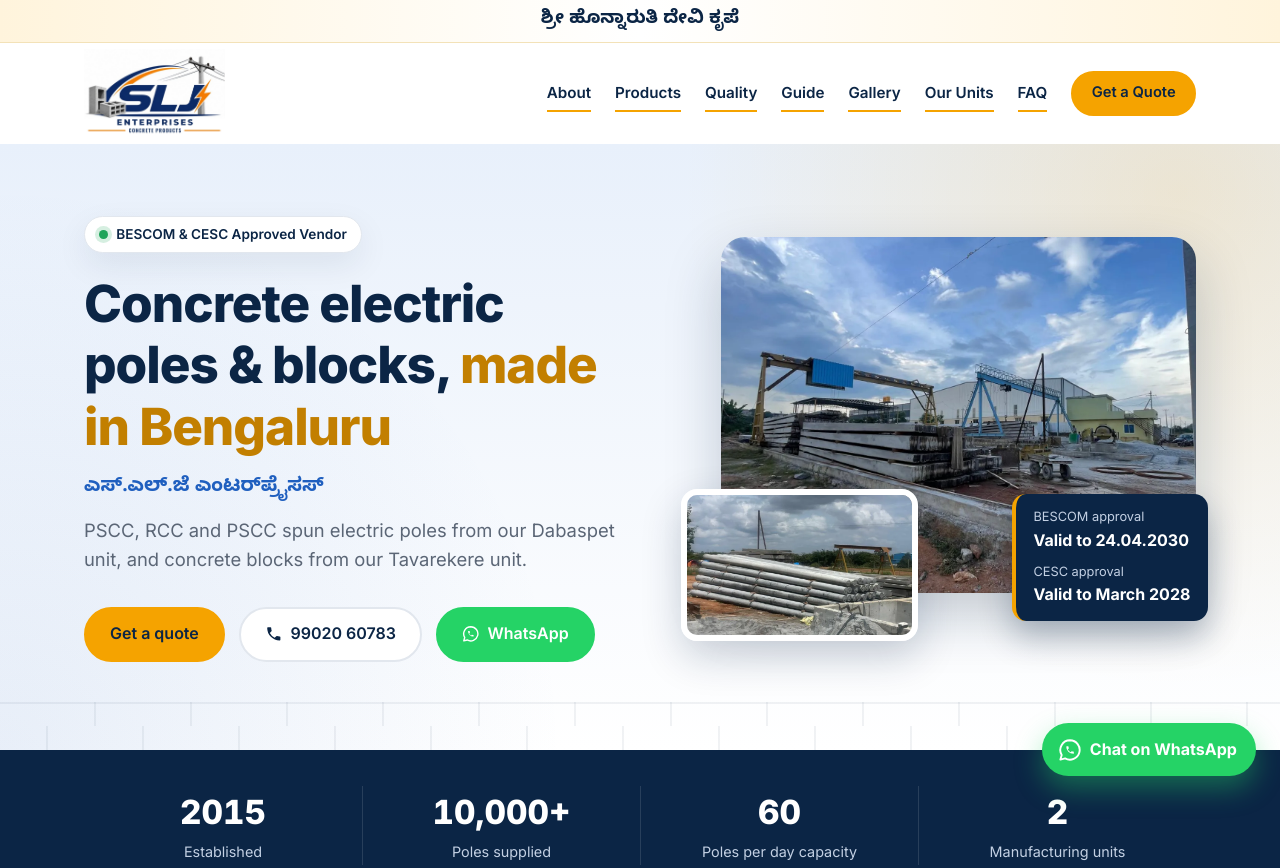
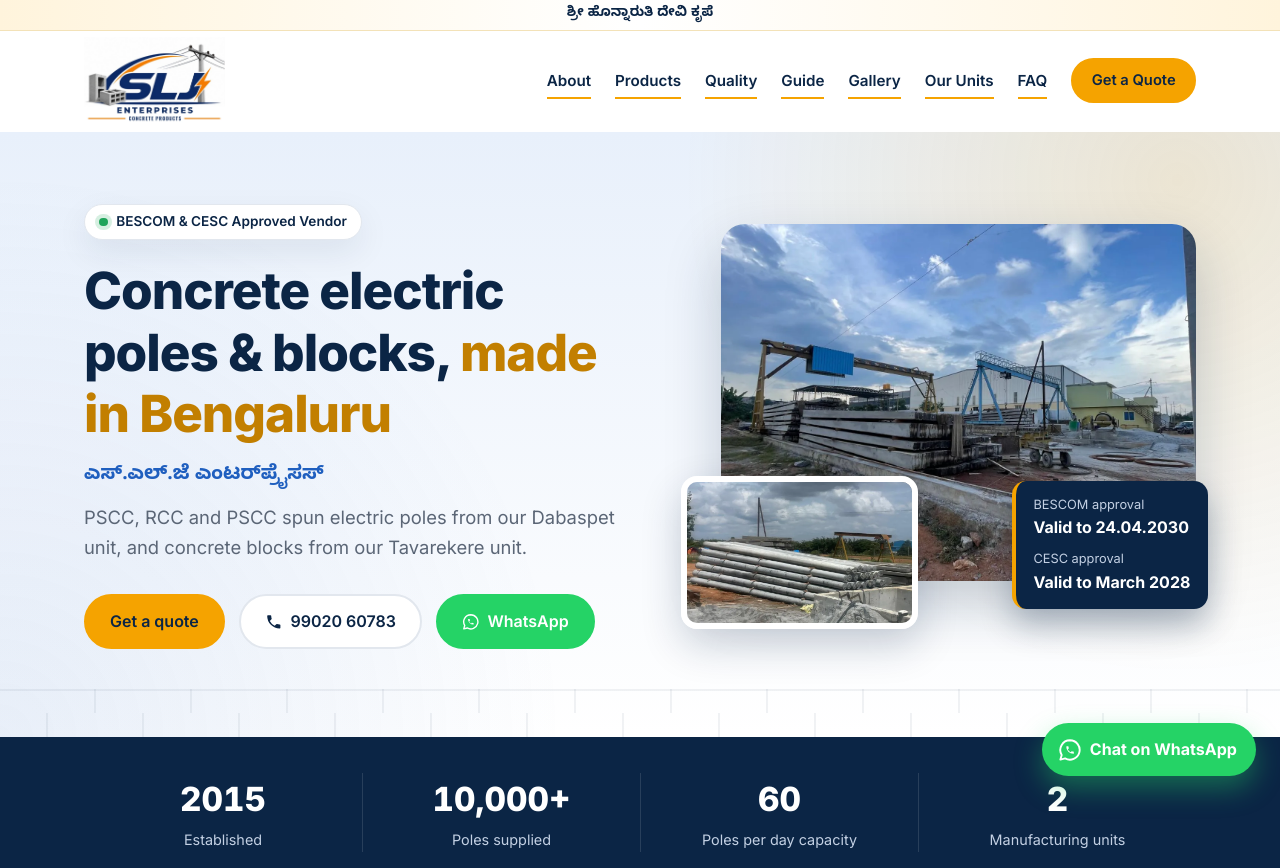
Before and after one commit to vinaykumarn-ui/website-sljenterprises, a plain HTML site: page site/index.html in a window 1280 px wide. Shown: the top 868 px of the page. Drawn offline with Linux system fonts and the light colour scheme.

Commit message:
Make the blessing line smaller
Co-Authored-By: Claude Opus 5.5 <noreply@anthropic.com>

```diff
--- a/site/assets/css/style.css
+++ b/site/assets/css/style.css
@@ -52,7 +52,7 @@ address { font-style: normal; }
 .skip-link:focus { left: 0.5rem; }
 
 /* Blessing line at the very top */
-.blessing { margin: 0; padding: 0.4rem 1rem; text-align: center; font-family: "Noto Sans Kannada", sans-serif; font-weight: 600; font-size: 1.15rem; color: var(--navy); background: linear-gradient(90deg, var(--amber-light), #fff 50%, var(--amber-light)); border-bottom: 1px solid #f3e2b8; }
+.blessing { margin: 0; padding: 0.25rem 1rem; text-align: center; font-family: "Noto Sans Kannada", sans-serif; font-weight: 600; font-size: 0.85rem; color: var(--navy); background: linear-gradient(90deg, var(--amber-light), #fff 50%, var(--amber-light)); border-bottom: 1px solid #f3e2b8; }
 
 .eyebrow {
   font-size: 0.8rem;
```
